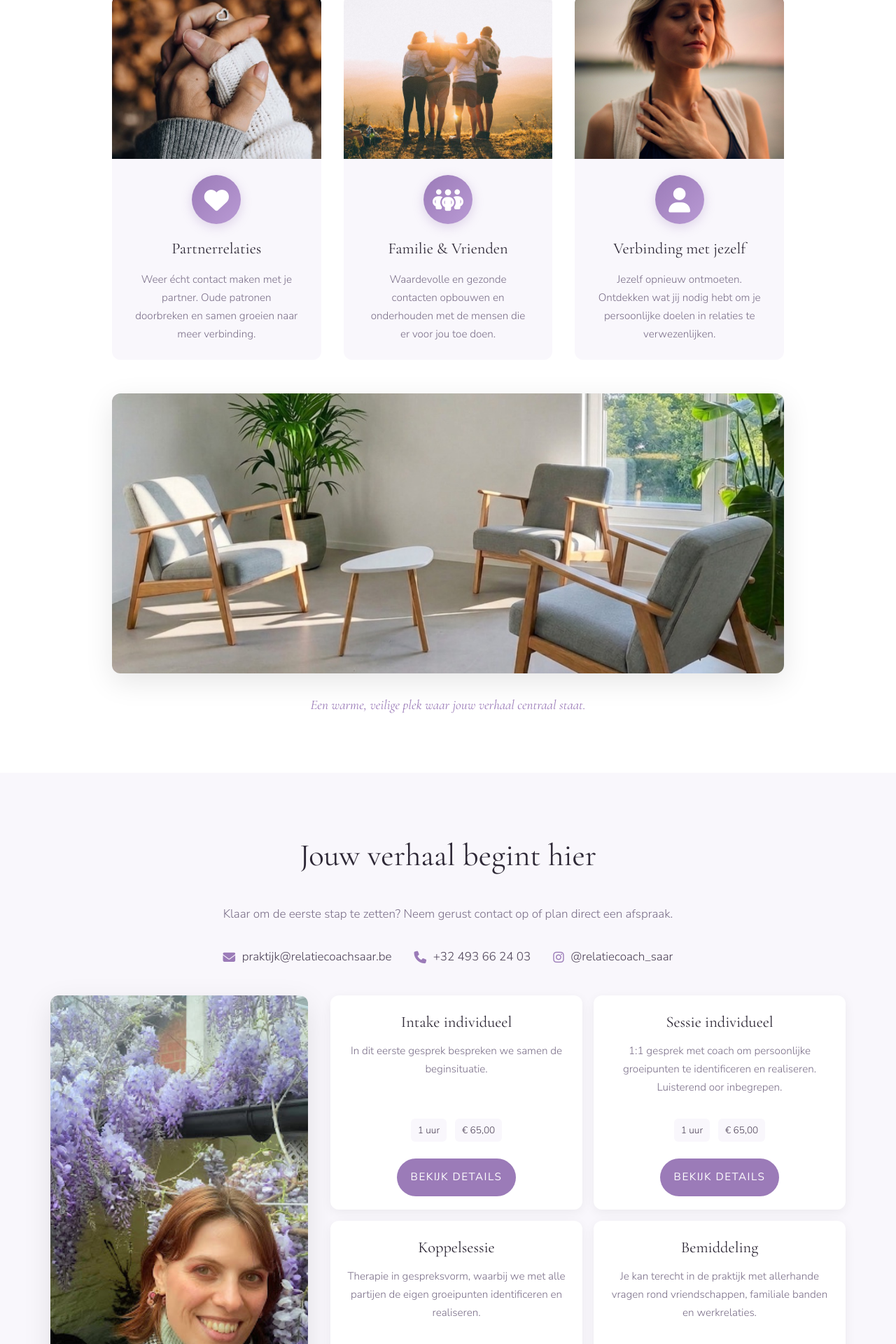
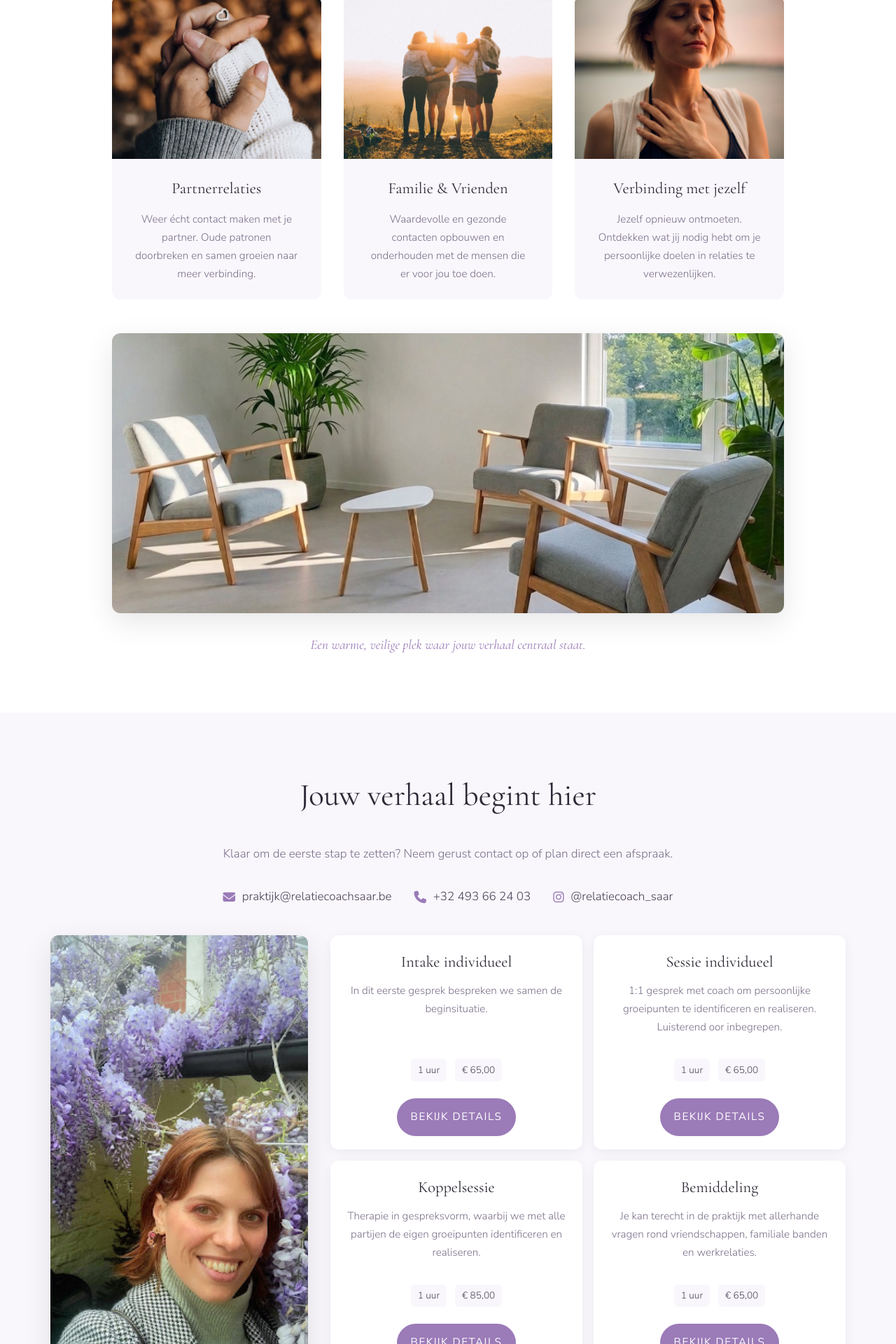
Before and after one commit to relatiecoachsaar/relatiecoachsaar-website, a Jekyll site: the page built from index.html, in a window 1280 px wide. Shown: the part 1967-3887 px from the top of the page at 70% size. Built offline with Jekyll 4.4.1, drawn with Linux system fonts in a browser that asks for light colours.

Commit message:
removed icons from service-cards

```diff
--- a/assets/css/main.css
+++ b/assets/css/main.css
@@ -266,18 +266,7 @@ section h2 {
 }
 
 .service-card i {
-  font-size: 2.2rem;
-  color: var(--accent);
-  margin-bottom: 1rem;
-  display: inline-flex;
-  align-items: center;
-  justify-content: center;
-  width: 70px;
-  height: 70px;
-  border-radius: 50%;
-  background: linear-gradient(135deg, var(--accent), var(--accent-light));
-  color: var(--white);
-  box-shadow: 0 4px 16px rgba(155,123,184,0.3);
+  display: none;
 }
 
 .service-card h3 {
```
